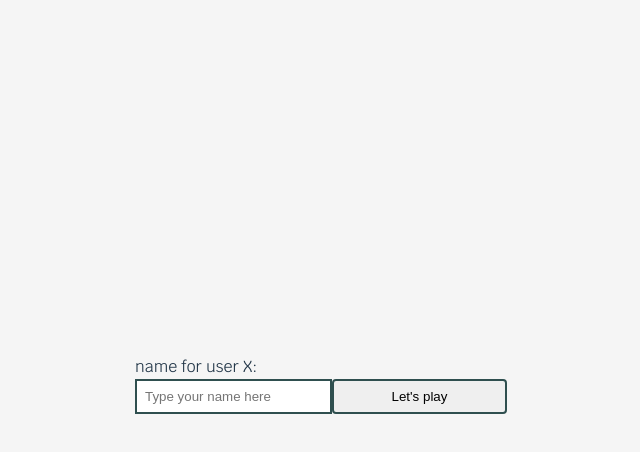
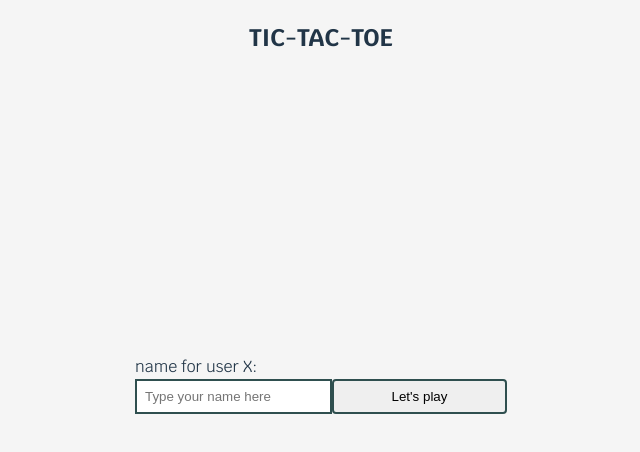
Before and after one commit to jenmwa/tic-tac-toe, a Vue app: page / in a window 1280 px wide. Shown: the top 452 px of the page, without its empty margins (319-959 px from the left). Built offline with nearby package versions, Linux system fonts and the light colour scheme.

Commit message:
header moved to it's own component

```diff
--- a/src/App.vue
+++ b/src/App.vue
@@ -1,11 +1,13 @@
 <script setup lang="ts">
 
 import LoginUser from './components/LoginUser.vue';
+import HeaderComponent from './components/HeaderComponent.vue';
 
 // import HelloWorld from './components/HelloWorld.vue'
 </script>
 
 <template>
+  <HeaderComponent/>
   <LoginUser></LoginUser>
   <!-- <GameBoard></GameBoard>
   <userOptions></userOptions> -->
--- a/src/components/GameBoard.vue
+++ b/src/components/GameBoard.vue
@@ -58,7 +58,6 @@
 </script>
 
 <template>
-  <h2>TIC-TAC-TOE</h2>
   <h3> {{ players[0].name }} vs {{ players[1].name }}</h3>
   <p v-html="activePlayerInfo"></p>
   <!-- <p v-if="activePlayer">It's {{ activePlayerSymbol }} ( {{ activePlayerName }} ) turn:</p> -->
--- /dev/null
+++ b/src/components/HeaderComponent.vue
@@ -0,0 +1,24 @@
+<script setup lang="ts">
+
+
+
+</script>
+
+<template>
+  <nav>
+    <h2>TIC-TAC-TOE</h2>
+  </nav>
+</template>
+
+<style scoped lang="scss">
+nav {
+  display: flex;
+  justify-content: center;
+}
+h2 {
+  position: absolute;
+  top: 0;
+
+}
+
+</style>
```
